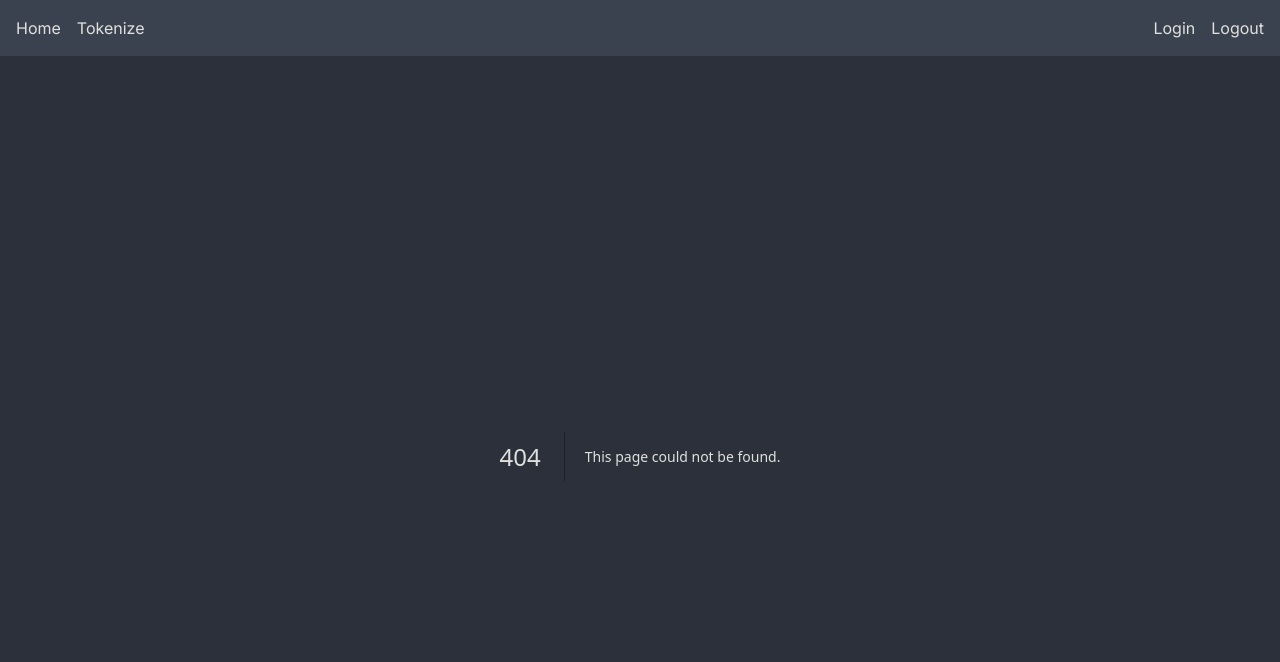
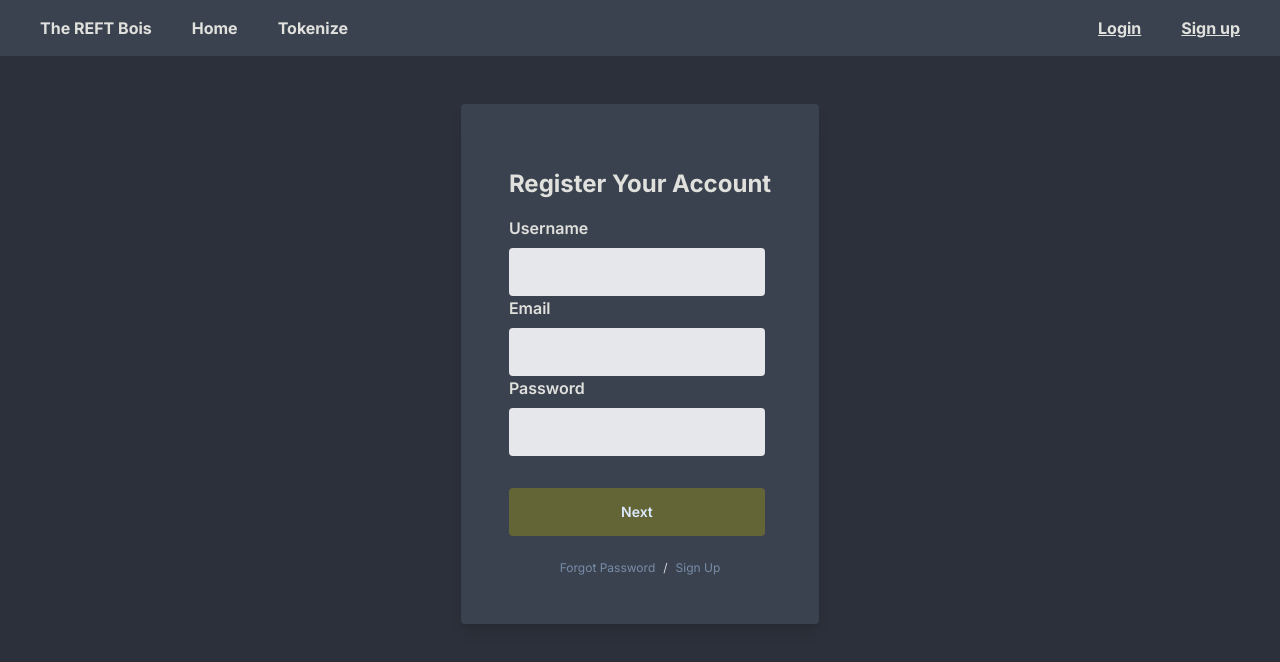
Before and after one commit to reft-natan-m/reft, a Next.js app in the folder frontend/: page /Register in a window 1280 px wide. Before the commit this address had no page. Shown: the top 662 px of the page. Built offline with nearby package versions, Linux system fonts and the light colour scheme.

Commit message:
updated navbar, add reg form

```diff
--- /dev/null
+++ b/frontend/app/EmailVerification/page.tsx
@@ -0,0 +1,15 @@
+import React from "react";
+
+const EmailVerification = () => {
+  return (
+    <div className="text-default-text">
+      <h1>
+        We have sent you an email to the email you have provided. Please open
+        this email and follow the link to activate your account. You may close
+        this page.
+      </h1>
+    </div>
+  );
+};
+
+export default EmailVerification;
--- /dev/null
+++ b/frontend/app/Register/page.tsx
@@ -0,0 +1,12 @@
+import React from "react";
+import RegisterForm from "../ui/RegisterForm";
+
+const Register = () => {
+  return (
+    <div className="flex justify-center">
+      <RegisterForm />
+    </div>
+  );
+};
+
+export default Register;
--- /dev/null
+++ b/frontend/app/Tokenize/page.tsx
@@ -0,0 +1,7 @@
+import React from "react";
+
+const Tokenize = () => {
+  return <div>Tokenize</div>;
+};
+
+export default Tokenize;
--- a/frontend/app/ui/Nav.tsx
+++ b/frontend/app/ui/Nav.tsx
@@ -1,21 +1,50 @@
+"use client";
 import Link from "next/link";
+import { getServerSession } from "next-auth";
+import { useState } from "react";
 
 const Nav = () => {
+  // Will be used to show when a user is logged in (in a session)
+  // functionality not complete yet so not implemented
+
+  //const session = await getServerSession(options);
+
+  // all of this is temporary until Nate finishes user CRUD
+  // Its just to simulate switching views between a user / non user
+  const [isLoggedIn, setIsLoggedIn] = useState(false);
+
+  const handleLogin = () => {
+    setIsLoggedIn(true);
+  };
+
+  const handleLogout = () => {
+    setIsLoggedIn(false);
+  };
+
   return (
-    <nav className="flex justify-between bg-nav p-4">
-      <div className="flex items-center space-x-4">
-        <Link href="/">
-          <p className="text-default-text">Home</p>
-        </Link>
-        <Link href="/Tokenize">
-          <p className="text-default-text">Tokenize</p>
-        </Link>
-      </div>
-      <div className="flex items-center space-x-4">
-        <p className="text-default-text">Login</p>
-        <p className="text-default-text">Logout</p>
-      </div>
-    </nav>
+    <header className="font-bold bg-nav text-default-text">
+      <nav className="flex justify-between items-center w-full px-10 py-4">
+        <div className="flex justify-start gap-10">
+          <div>The REFT Bois</div>
+          <Link href="/">Home</Link>
+          <Link href="/Tokenize">Tokenize</Link>
+        </div>
+        <div className="text-decoration-line: underline flex gap-10">
+          {isLoggedIn ? (
+            <Link href="/" onClick={handleLogout}>
+              Logout
+            </Link>
+          ) : (
+            <div className="flex gap-10">
+              <Link href="/" onClick={handleLogin}>
+                Login
+              </Link>
+              <Link href="/Register">Sign up</Link>
+            </div>
+          )}
+        </div>
+      </nav>
+    </header>
   );
 };
 
--- /dev/null
+++ b/frontend/app/ui/RegisterForm.tsx
@@ -0,0 +1,116 @@
+"use client";
+
+import { useRouter } from "next/navigation";
+import React, { useState, ChangeEvent, FormEvent } from "react";
+
+interface FormData {
+  name: string;
+  email: string;
+  password: string;
+}
+
+const RegisterForm = () => {
+  const router = useRouter();
+  const [formData, setFormData] = useState<FormData>({
+    name: "",
+    email: "",
+    password: "",
+  });
+
+  const [errorMessage, setErrorMessage] = useState<string>("");
+
+  const handleChange = (e: ChangeEvent<HTMLInputElement>): void => {
+    const { name, value } = e.target;
+    setFormData((prevState) => ({
+      ...prevState,
+      [name]: value,
+    }));
+  };
+
+  const handleSubmit = async (e: FormEvent<HTMLFormElement>): Promise<void> => {
+    e.preventDefault();
+    setErrorMessage("");
+    console.log("data: ", formData);
+
+    // not implemented yet
+    // const res = await fetch("/api/Users", {
+    //   method: "POST",
+    //   body: JSON.stringify({ formData }),
+    //   "content-type": "application/json",
+    // });
+    // if (!res.ok) {
+    //     const response = await res.json();
+    //     setErrorMessage(response.message);
+    //   } else {
+    //     router.refresh();
+    //     router.push("/EmailVerification");
+    //   }
+
+    //will be removed after implementation
+    router.push("/EmailVerification");
+  };
+
+  return (
+    <div>
+      <div className="flex flex-col bg-nav rounded shadow-lg p-12 mt-12">
+        <h1 className="font-bold text-2xl justify-center py-4">
+          Register Your Account
+        </h1>
+        <form onSubmit={handleSubmit} method="post">
+          <label className="font-semibold text-default-text text-s">
+            Username
+          </label>
+          <input
+            id="name"
+            name="name"
+            type="text"
+            onChange={handleChange}
+            required={true}
+            value={formData.name}
+            className="flex items-center h-12 px-4 w-64 bg-gray-200 text-black mt-2 rounded focus:outline-none focus:ring-2"
+          />
+          <label className="font-semibold text-default-text text-s mt-3">
+            Email
+          </label>
+          <input
+            id="email"
+            name="email"
+            type="text"
+            onChange={handleChange}
+            required={true}
+            value={formData.email}
+            className="flex items-center h-12 px-4 w-64 bg-gray-200 text-black mt-2 rounded focus:outline-none focus:ring-2"
+          />
+          <label className="font-semibold text-default-text text-s mt-3">
+            Password
+          </label>
+          <input
+            id="password"
+            name="password"
+            type="password"
+            onChange={handleChange}
+            required={true}
+            value={formData.password}
+            className="flex items-center h-12 px-4 w-64 bg-gray-200 text-black mt-2 rounded focus:outline-none focus:ring-2"
+          />
+          <input
+            type="submit"
+            value="Next"
+            className="flex items-center justify-center h-12 px-6 w-64 bg-olive-900 mt-8 rounded font-semibold text-sm text-blue-100 hover:bg-olive-500"
+          />
+          <div className="flex mt-6 justify-center text-xs">
+            <a className="text-secondary hover:text-blue-500" href="#">
+              Forgot Password
+            </a>
+            <span className="mx-2 text-gray-300">/</span>
+            <a className="text-secondary hover:text-blue-500" href="#">
+              Sign Up
+            </a>
+          </div>
+        </form>
+      </div>
+    </div>
+  );
+};
+
+export default RegisterForm;
--- a/frontend/package.json
+++ b/frontend/package.json
@@ -10,6 +10,7 @@
   },
   "dependencies": {
     "next": "^14.1.1",
+    "next-auth": "^4.24.7",
     "react": "^18",
     "react-dom": "^18"
   },
```
Also changed, not shown: 1 other file (tests, documents, lock files or other folders).
